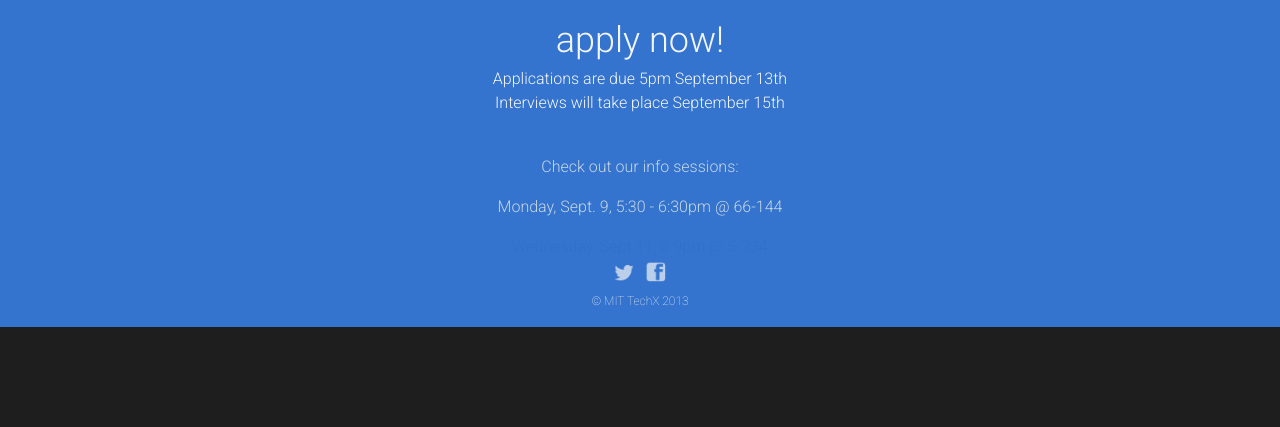
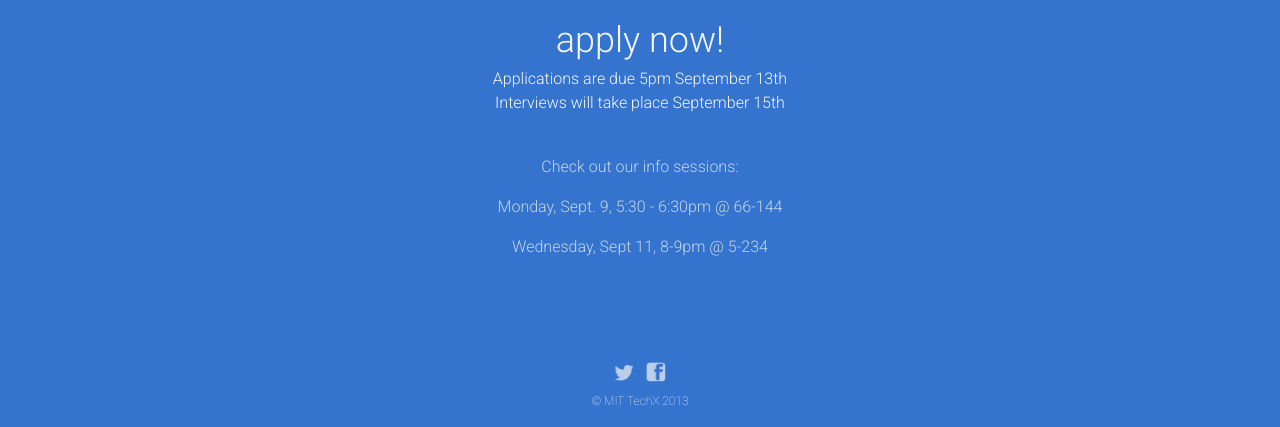
Before and after one commit to techx/old-techx-website, a PHP site: page / in a window 1280 px wide. Shown: the part 3763-4190 px from the top of the page. Before the commit the page ends 4090 px from the top, so only its background shows below. Run offline with PHP 8.4, Linux system fonts and the light colour scheme; some libraries are stand-ins or nearby versions.

Commit message:
spacing?

```diff
--- a/css/home.css
+++ b/css/home.css
@@ -211,7 +211,7 @@ html, body, div, a {
 /* Join Section*/
 .section-join{
 	color:#f2f6f9;
-	height: 1000px;
+	height: 1100px;
 }
 .section-join, .copyright{
 	background-color:#1f64c9;
```
